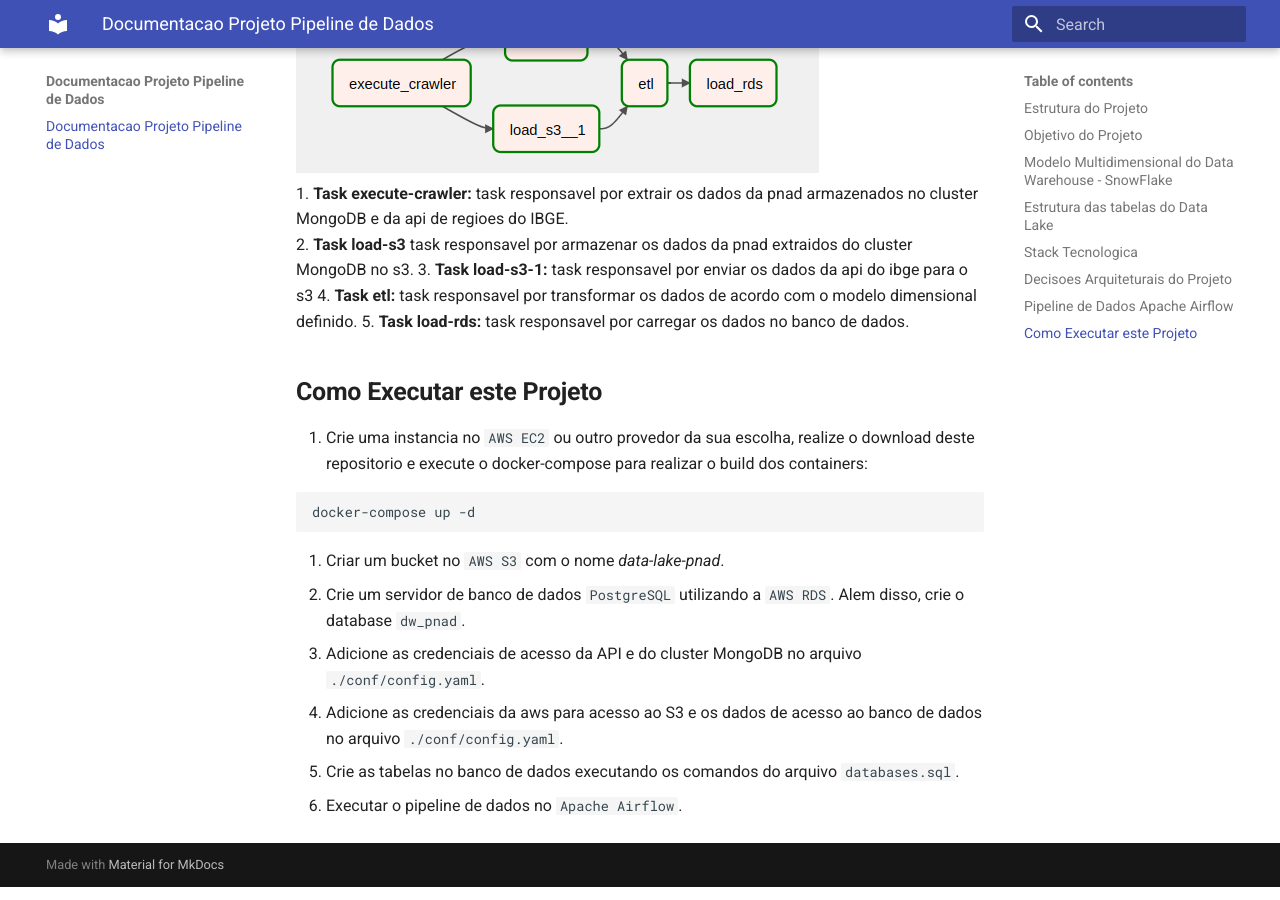
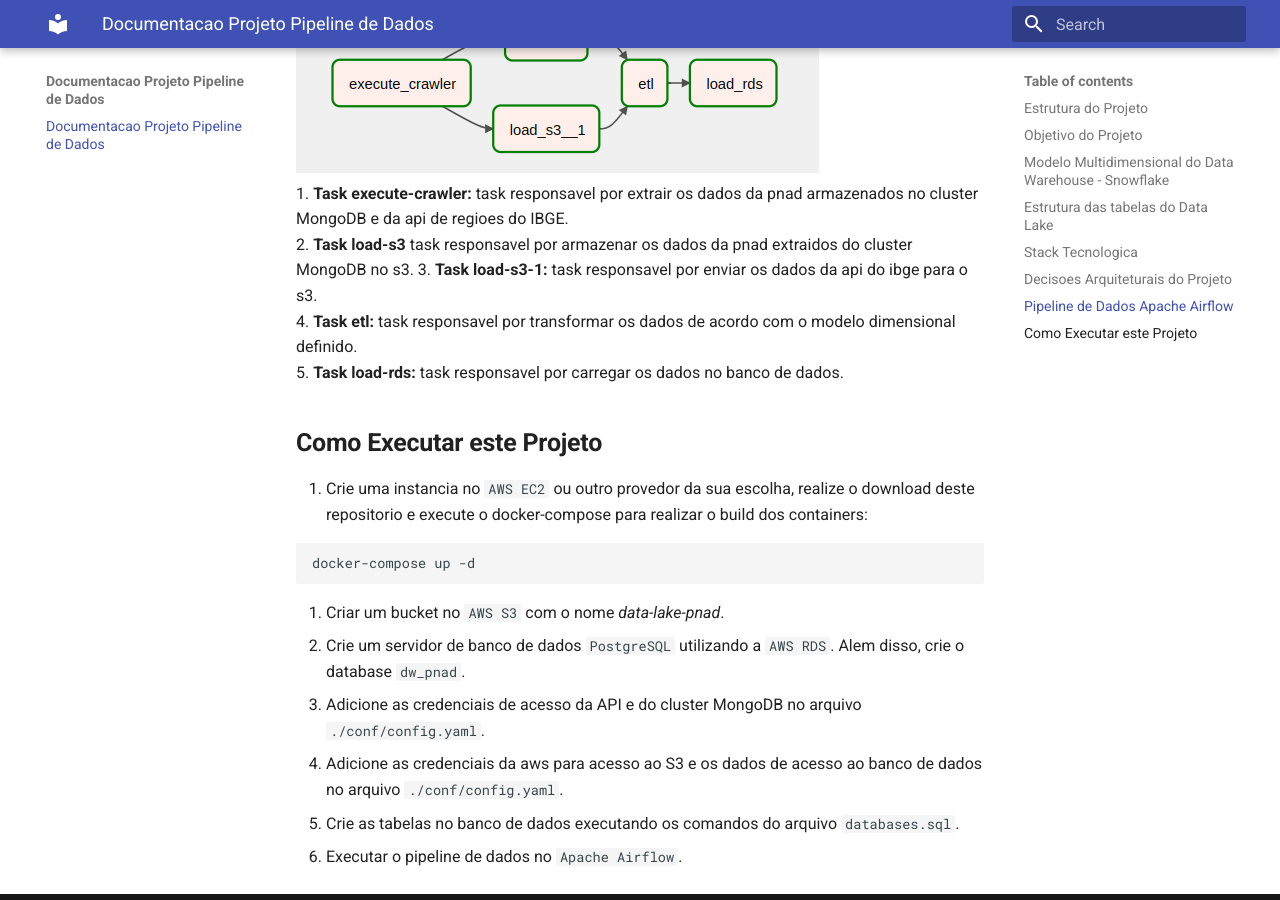
Before and after one commit to julioszeferino/pipeline_dados, an MkDocs documentation site: the page built from docs/index.md, in a window 1280 px wide and 900 px high, scrolled down 3010 px. Built offline with MkDocs 1.6.1 and Material for MkDocs 9.7.7, drawn with Linux system fonts in a browser that asks for light colours; some of the changed text lies outside the part shown.

Commit message:
Iniciando a documentacao #6

```diff
--- a/docs/index.md
+++ b/docs/index.md
@@ -27,7 +27,7 @@
 
 Por fim, os dados sao filtrados e processados de acordo com as regras de negocio, modelados em formato dimensional e inseridos em um servidor **PostgreSQL** criado no **AWS RDS** e que servira como **Data Warehouse**.
 
-## **Modelo Multidimensional do Data Warehouse - SnowFlake**
+## **Modelo Multidimensional do Data Warehouse - Snowflake**
 ![model_dw_desafio](media/dw_model.png)
 
 ## **Estrutura das tabelas do Data Lake**
@@ -60,7 +60,7 @@
 ![pipeline_dados](media/pipeline.png)
 1. **Task execute-crawler:** task responsavel por extrair os dados da pnad armazenados no cluster MongoDB e da api de regioes do IBGE.
 2. **Task load-s3** task responsavel por armazenar os dados da pnad extraidos do cluster MongoDB no s3.
-3. **Task load-s3-1:** task responsavel por enviar os dados da api do ibge para o s3
+3. **Task load-s3-1:** task responsavel por enviar os dados da api do ibge para o s3.
 4. **Task etl:** task responsavel por transformar os dados de acordo com o modelo dimensional definido.
 5. **Task load-rds:** task responsavel por carregar os dados no banco de dados.
 ## **Como Executar este Projeto**
```
